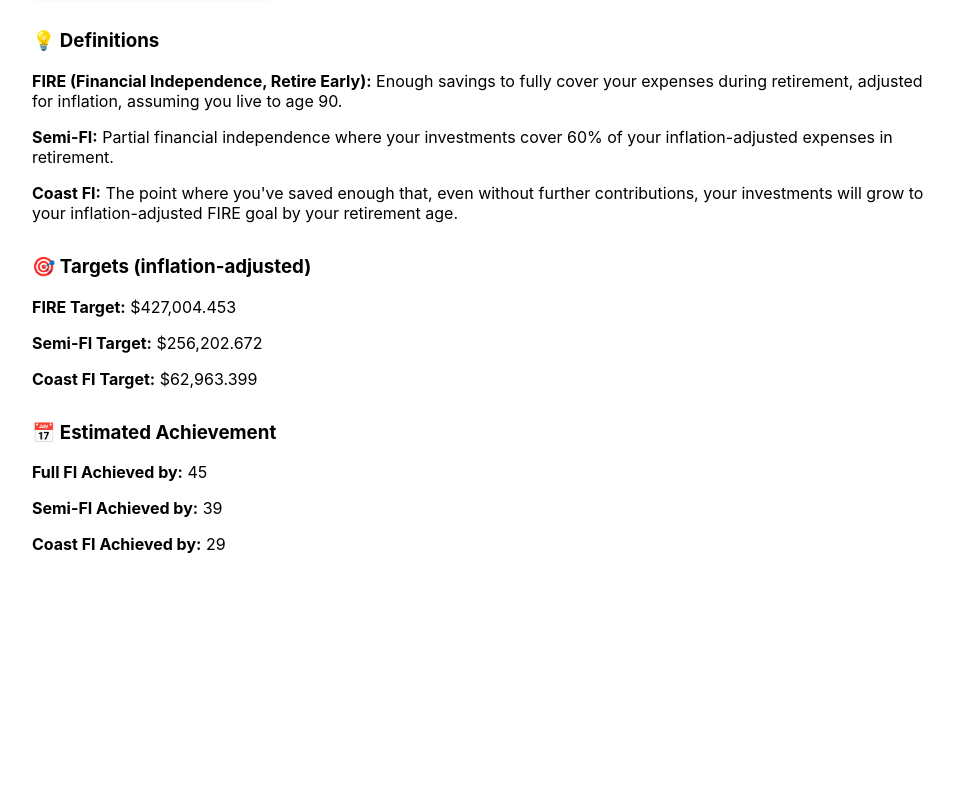
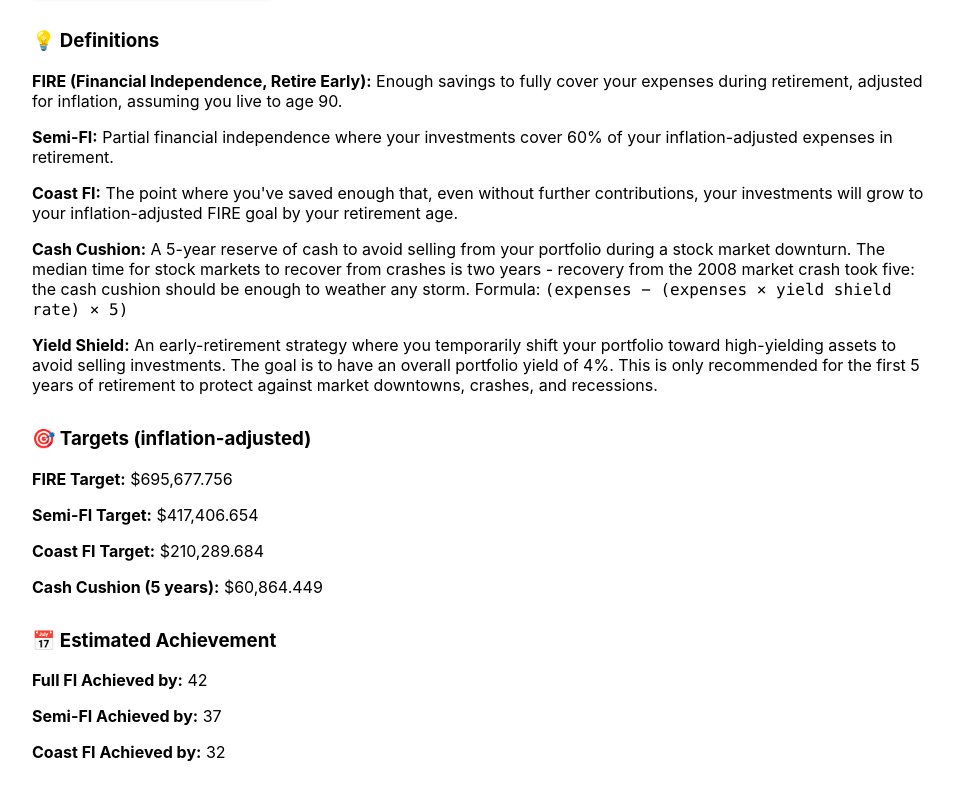
Before and after one commit to davidantao/fi-planner, a React (Create React App) app: page / in a window 1280 px wide. Shown: the part 1258-2058 px from the top of the page, without its empty margins (158-1112 px from the left). Before the commit the page ends 1860 px from the top, so only its background shows below. Built offline with nearby package versions, Linux system fonts and the light colour scheme.

Commit message:
cash cushion yield shield

```diff
--- a/src/App.js
+++ b/src/App.js
@@ -34,6 +34,9 @@
   const fireTarget = expenses * ((1 - Math.pow(1 + realCAGR, -FIRE_HORIZON)) / realCAGR);
   const semiFiTarget = 0.6 * expenses * ((1 - Math.pow(1 + realCAGR, -FIRE_HORIZON)) / realCAGR);
   const coastTarget = fireTarget / Math.pow(1 + realCAGR, retirementAge - age);
+
+  const yieldShieldRate = 0.04; // 4% assumed yield
+  const cashCushionTarget = (expenses - (fireTarget * yieldShieldRate)) * 5;
 
   let year = 0;
   let fireBalance = currentSavings;
@@ -85,20 +88,22 @@
     fireTarget,
     semiFiTarget,
     coastTarget,
-    coastYear: coastAchieved !== false ? age + coastAchieved : null
+    coastYear: coastAchieved !== false ? age + coastAchieved : null,
+    yieldShieldRate,
+    cashCushionTarget
   };
 }
 
 function App() {
   const [inputs, setInputs] = useState({
-    income: 60000,
-    savingsRate: 20,
-    expenses: 30000,
-    currentSavings: 10000,
+    income: 65000,
+    savingsRate: 40,
+    expenses: 40000,
+    currentSavings: 0,
     age: 25,
     returnRate: 7,
-    retirementAge: 65,
-    inflationRate: 2 // %
+    retirementAge: 50,
+    inflationRate: 2
   });
 
   const handleSliderChange = (field) => (_, value) => {
@@ -112,7 +117,8 @@
     fireTarget,
     semiFiTarget,
     coastTarget,
-    coastYear
+    coastYear,
+    cashCushionTarget
   } = calculateGrowth(inputs);
 
   const chartData = fireData.map((_, i) => ({
@@ -193,11 +199,14 @@
         <p><strong>FIRE (Financial Independence, Retire Early):</strong> Enough savings to fully cover your expenses during retirement, adjusted for inflation, assuming you live to age 90.</p>
         <p><strong>Semi-FI:</strong> Partial financial independence where your investments cover 60% of your inflation-adjusted expenses in retirement.</p>
         <p><strong>Coast FI:</strong> The point where you've saved enough that, even without further contributions, your investments will grow to your inflation-adjusted FIRE goal by your retirement age.</p>
+        <p><strong>Cash Cushion:</strong> A 5-year reserve of cash to avoid selling from your portfolio during a stock market downturn. The median time for stock markets to recover from crashes is two years - recovery from the 2008 market crash took five: the cash cushion should be enough to weather any storm. Formula: <code>(expenses − (expenses × yield shield rate) × 5)</code></p>
+        <p><strong>Yield Shield:</strong> An early-retirement strategy where you temporarily shift your portfolio toward high-yielding assets to avoid selling investments. The goal is to have an overall portfolio yield of 4%. This is only recommended for the first 5 years of retirement to protect against market downtowns, crashes, and recessions.</p>
 
         <h3 style={{ marginTop: '2rem' }}>🎯 Targets (inflation-adjusted)</h3>
         <p><strong>FIRE Target:</strong> ${fireTarget.toLocaleString()}</p>
         <p><strong>Semi-FI Target:</strong> ${semiFiTarget.toLocaleString()}</p>
         <p><strong>Coast FI Target:</strong> ${coastTarget.toLocaleString()}</p>
+        <p><strong>Cash Cushion (5 years):</strong> ${cashCushionTarget.toLocaleString()}</p>
 
         <h3 style={{ marginTop: '2rem' }}>📅 Estimated Achievement</h3>
         <p><strong>Full FI Achieved by:</strong> {fireData.finishedAt !== undefined ? inputs.age + fireData.finishedAt : 'Not within projection window'}</p>
```
